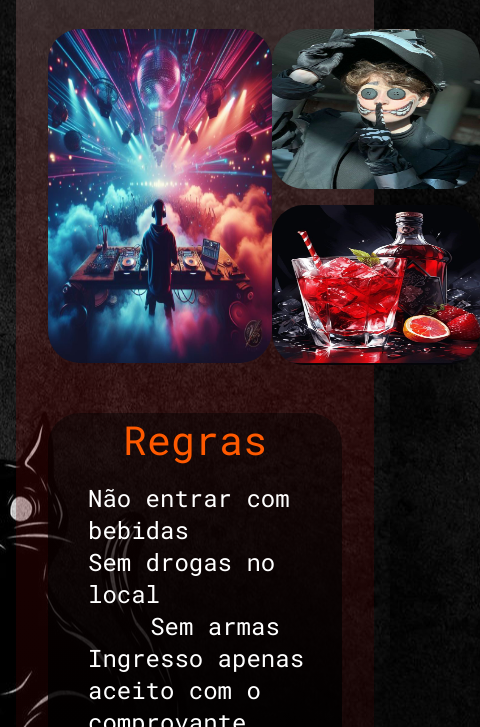
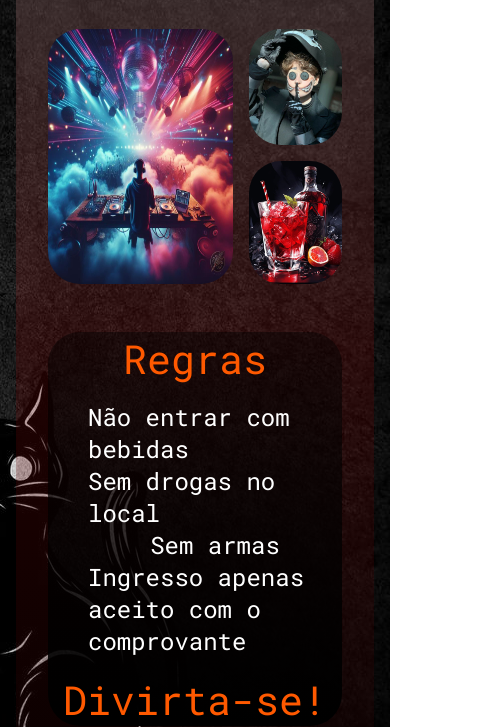
Before and after one commit to 0Guuh0/BlogHallow, a plain HTML site: page index.html in a window 390 px wide. Shown: the part 373-1100 px from the top of the page, 480 px wide, since content can reach past the window. Drawn offline with Linux system fonts and the light colour scheme.

Commit message:
Update style.css

```diff
--- a/style.css
+++ b/style.css
@@ -56,23 +56,24 @@ main{
 }
 /* BOX - START - IMAGE*/
 .flex-image-1{
-    display: flex;
-    flex-direction: column;
-    height: 100%;
+    display: grid;
+    grid-template-columns: auto;
+    width: 50%;
+    margin-right: 1rem;
 }
 .flex-image-2{
     display: flex;
     flex-direction: column;
     gap: 1rem;
-    height: 100%;
+    width: 50%;
 }
 .flex-image-1 > img{
-    width: 38rem;
+    width: 100%;
     height: 45rem;
     border-radius: 2rem;
 }
 .flex-image-2 > img{
-    width: 35rem;
+    width: 100%;
     height: 22rem;
     border-radius: 2rem;
 }
@@ -118,19 +119,10 @@ nav > .menu > a > .fa-solid{
     position: fixed;
 }
 /* RESPONSIVIDADE - TABLET */
-@media (min-width: 769px) and (max-width: 1279px) {
+@media (min-width: 769px) and (max-width: 1024px) {
     nav{
         justify-content: space-evenly;
         font-size: 1rem;
-    }
-    .flex-image-1 > img{
-        width: 20rem;
-        height: 21rem;
-    }
-    .flex-image-2 > img{
-        width: 20rem;
-        height: 10rem;
-        margin-left:0;
     }
     .caixa > .rules > p{
         font-size: 3rem;
@@ -159,14 +151,6 @@ nav > .menu > a > .fa-solid{
     .caixa > div > h1{
         font-size: 3rem;
     }
-    .flex-image-1 > img{
-        width: 14rem;
-        height: 20.9rem;
-    }
-    .flex-image-2 > img{
-        width: 13rem;
-        height: 10rem;
-    }
     .caixa > .rules > p{
         font-size: 2.5rem;
     }
@@ -182,4 +166,16 @@ nav > .menu > a > .fa-solid{
         padding: 0;
         width: 100%;
     }
+    .flex-image-1{
+        width: 100%;
+    }
+    .flex-image-2{
+        width: 50%;
+    }
+    .flex-image-1 > img{
+        height: 100%;
+    }
+    .flex-image-2 > img{
+        height: 50%;
+    }
 }
```
